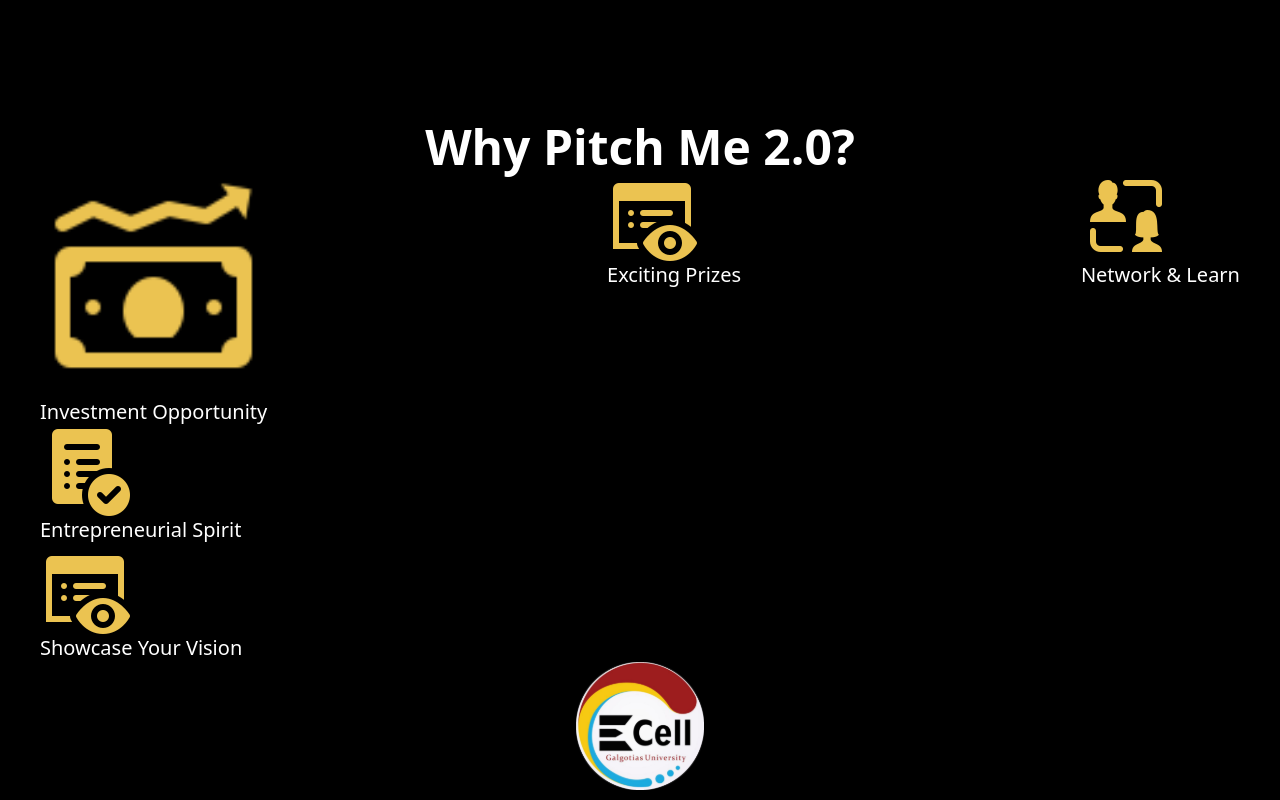
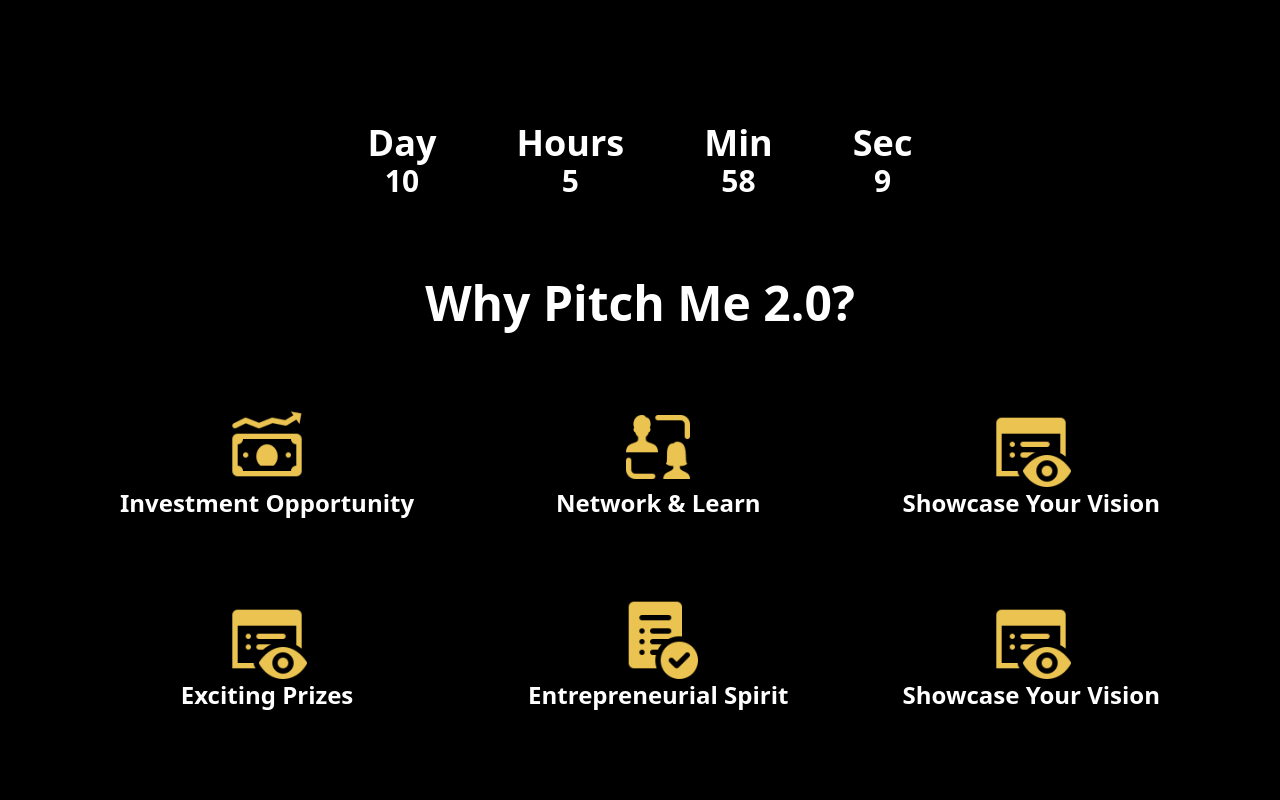
Before and after one commit to Nishant4coding/pitchme2.0, a React (Create React App) app: page / in a window 1280 px wide. Shown: the part 1140-1940 px from the top of the page. Built offline with nearby package versions, Linux system fonts and the light colour scheme.

Commit message:
countdown update

```diff
--- a/src/App.js
+++ b/src/App.js
@@ -1,16 +1,19 @@
 import './App.css';
 import About from './Components/About';
+import Countdown from './Components/Countdown';
 import Footer from './Components/Footer';
 import Hero from './Components/Hero';
 import Navbar from './Components/Navbar';
 import Why from './Components/Why';
 
 function App() {
+  const targetDate = new Date('2024-01-11T00:00:00Z');
   return (
     <div className='bg-black p-10'>
       <Navbar/>
       <Hero/>
       <About/>
+      <Countdown targetDate={targetDate}/>
       <Why/>
       <Footer/>
     </div>
--- /dev/null
+++ b/src/Components/Countdown.jsx
@@ -0,0 +1,74 @@
+import React, { useState, useEffect } from "react";
+
+const Countdown = ({ targetDate }) => {
+  const calculateTimeLeft = () => {
+    const now = new Date().getTime();
+    const difference = targetDate - now;
+
+    if (difference <= 0) {
+      // If the target date has passed, set the countdown to zeros
+      return {
+        days: 0,
+        hours: 0,
+        minutes: 0,
+        seconds: 0,
+      };
+    }
+
+    const days = Math.floor(difference / (1000 * 60 * 60 * 24));
+    const hours = Math.floor(
+      (difference % (1000 * 60 * 60 * 24)) / (1000 * 60 * 60)
+    );
+    const minutes = Math.floor((difference % (1000 * 60 * 60)) / (1000 * 60));
+    const seconds = Math.floor((difference % (1000 * 60)) / 1000);
+
+    return {
+      days,
+      hours,
+      minutes,
+      seconds,
+    };
+  };
+
+  const [timeLeft, setTimeLeft] = useState(calculateTimeLeft());
+
+  useEffect(() => {
+    const interval = setInterval(() => {
+      setTimeLeft(calculateTimeLeft());
+    }, 1000);
+
+    return () => clearInterval(interval);
+  }, [targetDate]);
+
+  return (
+    <div className="text-white flex flex-row justify-center gap-20 items-center">
+      <div className="flex flex-col items-center">
+        <div className="text-center text-white text-4xl font-bold font-Inter">
+          Day
+        </div>
+        <div className="text-center text-3xl font-bold font-Inter">{timeLeft.days}</div>
+      </div>
+      <div className="flex flex-col items-center">
+        <div className="text-center text-white text-4xl font-bold font-Inter">
+          Hours
+        </div>
+        <div className="text-center text-3xl font-bold font-Inter">{timeLeft.hours}</div>
+      </div>
+      <div className="flex flex-col items-center">
+        <div className="text-center text-white text-4xl font-bold font-Inter">
+          Min
+        </div>
+        <div className="text-center text-3xl font-bold font-Inter">{timeLeft.minutes}</div>
+      </div>
+      <div className="flex flex-col items-center">
+        <div className="text-center text-white text-4xl font-bold font-Inter">
+          Sec
+        </div>
+        <div className="text-center text-3xl font-bold font-Inter">{timeLeft.seconds}</div>
+      </div>
+
+    </div>
+  );
+};
+
+export default Countdown;
--- a/src/Components/Why.jsx
+++ b/src/Components/Why.jsx
@@ -1,40 +1,60 @@
 import React from "react";
-import prizes from '../Assets/shocase.svg'
-import networking from '../Assets/networking.svg'
-import spirit from '../Assets/entrepreneurship.svg'
-import investment from '../Assets/investor.svg'
-import vision from '../Assets/shocase.svg'
+import prizes from "../Assets/shocase.svg";
+import networking from "../Assets/networking.svg";
+import spirit from "../Assets/entrepreneurship.svg";
+import investment from "../Assets/investor.svg";
+import vision from "../Assets/shocase.svg";
 
 function Why() {
   return (
-    <div>
+    <div className="p-20">
       <div className="text-center text-white text-5xl font-bold font-Inter">
         Why Pitch Me 2.0?
       </div>
 
-      <div className="flex flex-col text-white ">
-        <div className="flex flex-row justify-between">
-          <div className="flex flex-col">
-            <img src={investment} alt="" />
-            <div className="text-white text-xl font-normal font-Roboto">Investment Opportunity</div>
+      <div className="flex flex-row text-white justify-between mt-20">
+
+        <div className="flex flex-col justify-between">
+          <div className="flex flex-col items-center mb-20">
+            <img src={investment} alt="" className="w-20" />
+            <div className="text-white text-2xl font-bold font-Roboto">
+              Investment Opportunity
+            </div>
           </div>
-          <div>
-            <img src={prizes} alt="" />
-            <div className="text-white text-xl font-normal font-Roboto">Exciting Prizes</div>
-          </div>
-          <div>
-            <img src={networking} alt="" />
-            <div className="text-white text-xl font-normal font-Roboto">Network & Learn</div>
+          <div className="flex flex-col items-center mb-20">
+            <img src={prizes} alt="" className="w-20" />
+            <div className="text-white text-2xl font-bold font-Roboto">
+              Exciting Prizes
+            </div>
           </div>
         </div>
-        <div>
-          <div>
-            <img src={spirit} alt="" />
-            <div className="text-white text-xl font-normal font-Roboto">Entrepreneurial Spirit</div>
+
+        <div className="flex flex-col justify-between">
+          <div className="flex flex-col items-center mb-20">
+            <img src={networking} alt="" className="w-20" />
+            <div className="text-white text-2xl font-bold font-Roboto">
+              Network & Learn
+            </div>
           </div>
-          <div>
-            <img src={vision} alt="" />
-            <div className="text-white text-xl font-normal font-Roboto">Showcase Your Vision</div>
+          <div className="flex flex-col items-center mb-20">
+            <img src={spirit} alt="" className="w-20" />
+            <div className="text-white text-2xl font-bold font-Roboto">
+              Entrepreneurial Spirit
+            </div>
+          </div>
+        </div>
+        <div className="flex flex-col justify-between">
+          <div className="flex flex-col items-center mb-20">
+            <img src={vision} alt="" className="w-20" />
+            <div className="text-white text-2xl font-bold font-Roboto">
+              Showcase Your Vision
+            </div>
+          </div>
+          <div className="flex flex-col items-center mb-20">
+            <img src={vision} alt="" className="w-20" />
+            <div className="text-white text-2xl font-bold font-Roboto">
+              Showcase Your Vision
+            </div>
           </div>
         </div>
       </div>
```
